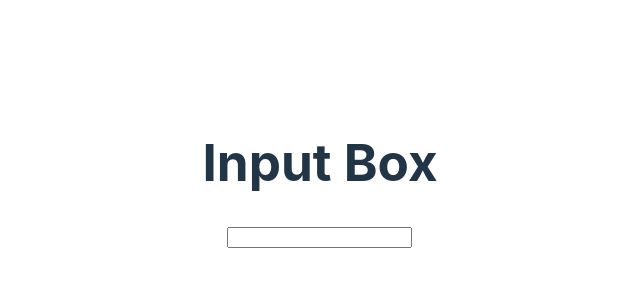
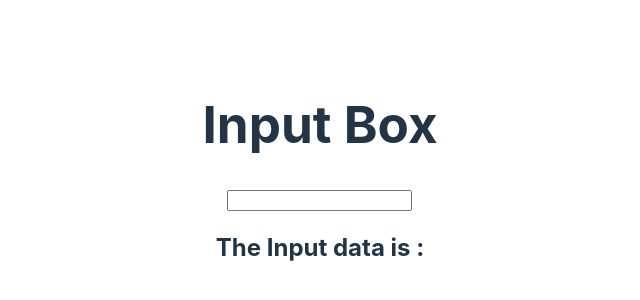
Before and after one commit to Bhanu-Partap/react-learnings-with-vite, a React (Vite) app in the folder my-first-react-app/: page / in a window 1280 px wide. Shown: the part 226-526 px from the top of the page, without its empty margins (320-960 px from the left). Built offline with nearby package versions, Linux system fonts and the light colour scheme.

Commit message:
onchanging state , get the data

```diff
--- a/my-first-react-app/src/Components/InputBox.jsx
+++ b/my-first-react-app/src/Components/InputBox.jsx
@@ -8,12 +8,14 @@ export default function InputBox() {
 
     function getData(val){
         console.log(val.target.value);
+        setData(val.target.value)
     }
   return (
     <>
         <div className="inputbox">
             <h1>Input Box</h1>
             <input type="text" onChange={getData}/>
+            <h2>The Input data is : {data}</h2>
         </div>
     </>
     )
```
